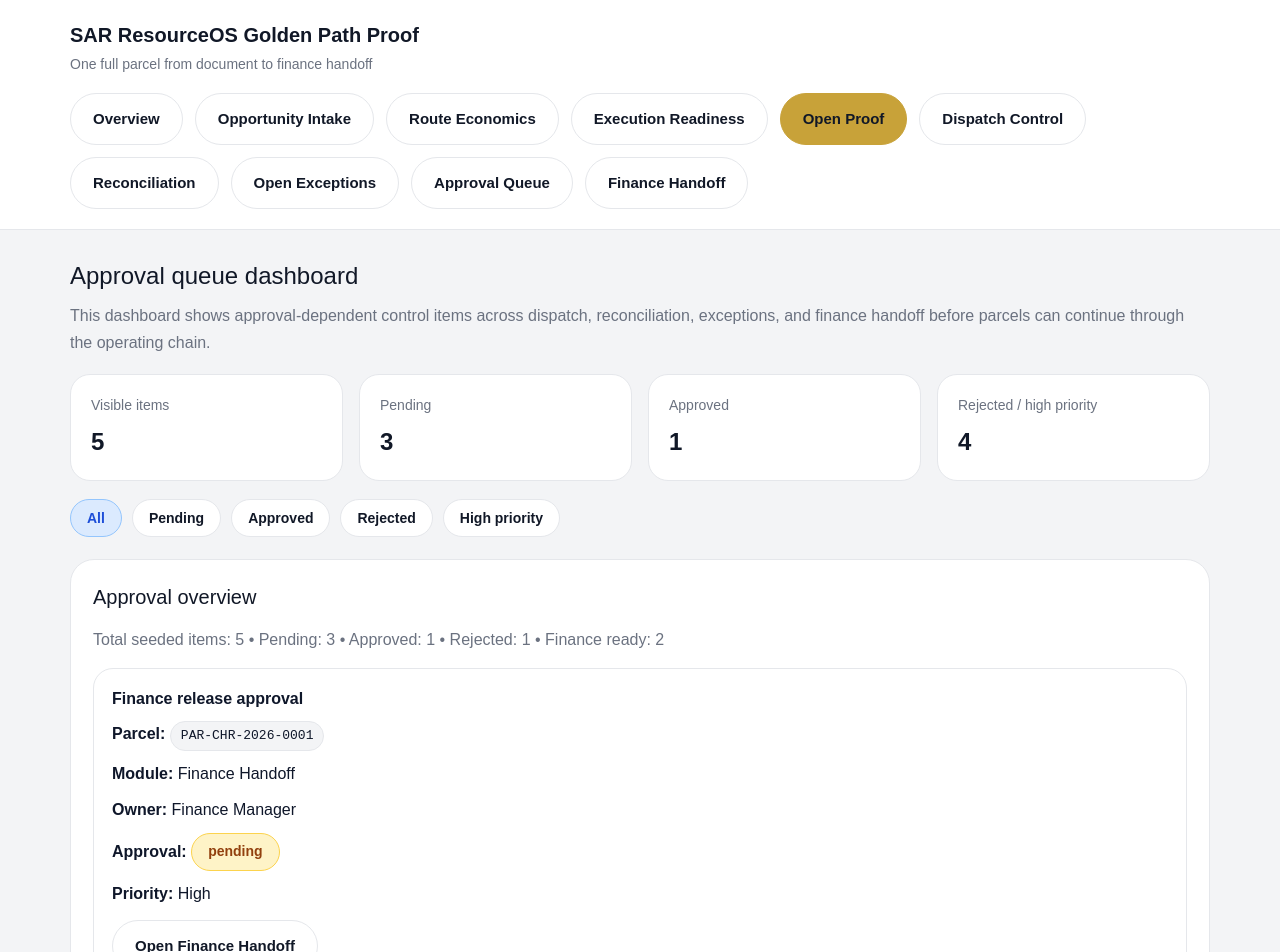
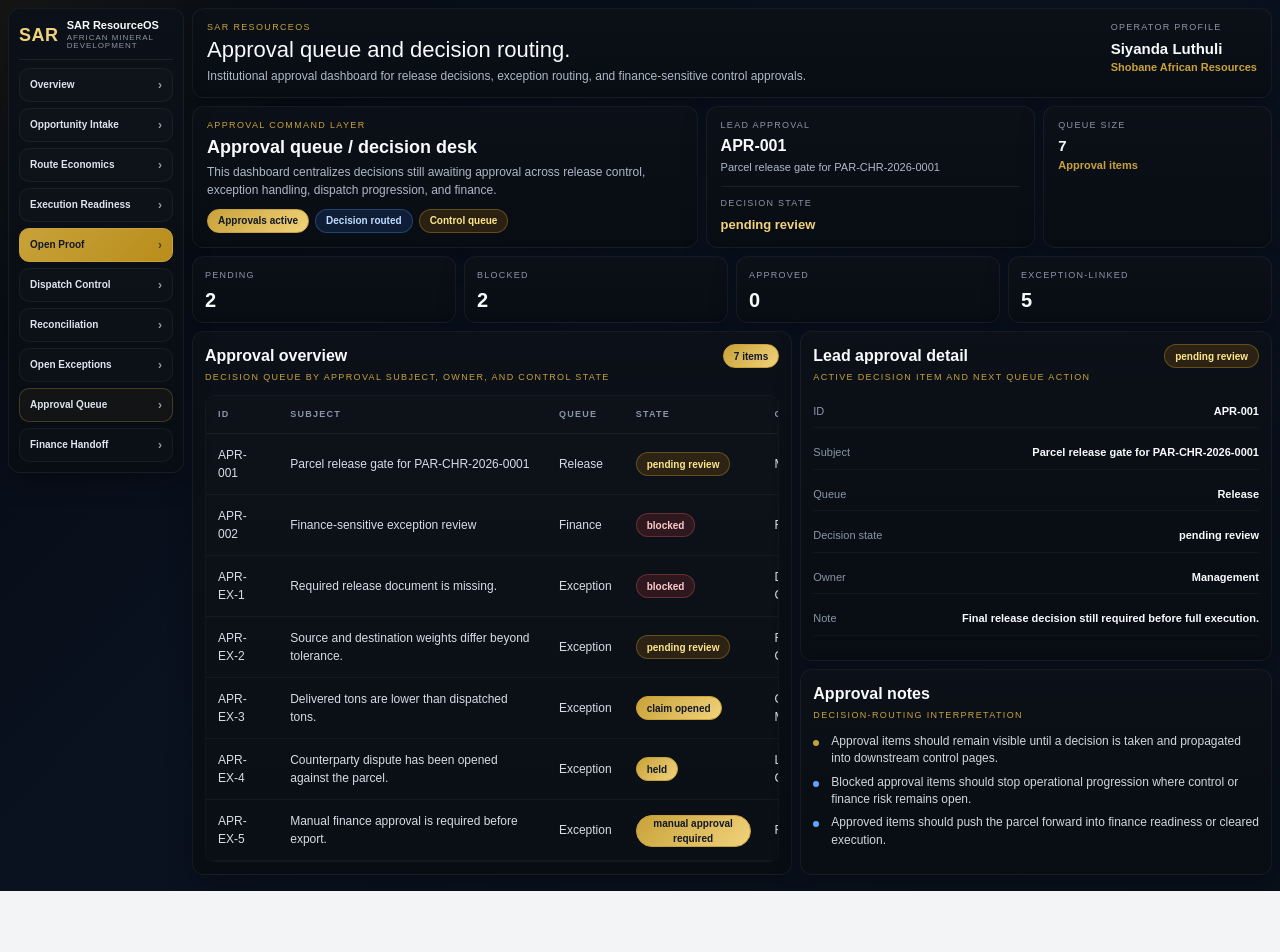
Before and after one commit to shobanesiyanda/sar-resourceos-golden-path-proof, a Next.js app: page /approval-queue in a window 1280 px wide. Shown: the top 952 px of the page. After the commit the page ends 891 px from the top, so only its background shows below. Built offline with nearby package versions, Linux system fonts and the light colour scheme.

Commit message:
Refactor ApprovalQueuePage with new components and logic
Refactor ApprovalQueuePage to use ExecutiveShell and update approval item structure.

```diff
--- a/app/approval-queue/page.tsx
+++ b/app/approval-queue/page.tsx
@@ -1,192 +1,216 @@
-import Header from "../../components/Header";
-import { getApprovalQueueData } from "../../lib/approvalQueue";
+import ExecutiveShell from "../../components/ExecutiveShell";
+import { getExceptions } from "../../lib/exceptions";
+import { getGoldenPathParcel } from "../../lib/goldenPath";
 
 type ApprovalItem = {
   id: string;
-  parcelId: string;
-  module: string;
-  requestType: string;
+  subject: string;
+  queue: string;
+  decisionState: string;
   owner: string;
-  approvalState: string;
-  priority: string;
-  submittedAt: string;
-  blocker: string;
-  nextAction: string;
-  linkedRoute: string;
+  note: string;
 };
 
-export default function ApprovalQueuePage({
-  searchParams,
-}: {
-  searchParams?: { filter?: string };
-}) {
-  const data = getApprovalQueueData();
-  const summary = data.summary;
-  const activeFilter = searchParams?.filter || "All";
+function chipClass(value?: string) {
+  const v = String(value || "").toLowerCase();
 
-  const filters = ["All", "Pending", "Approved", "Rejected", "High priority"];
-
-  const filteredItems =
-    activeFilter === "All"
-      ? data.items
-      : activeFilter === "Pending"
-      ? data.items.filter((item) => item.approvalState === "pending")
-      : activeFilter === "Approved"
-      ? data.items.filter((item) => item.approvalState === "approved")
-      : activeFilter === "Rejected"
-      ? data.items.filter((item) => item.approvalState === "rejected")
-      : activeFilter === "High priority"
-      ? data.items.filter((item) => item.priority === "High")
-      : data.items;
-
-  function badgeClass(value: string) {
-    if (value === "rejected") return "badge badge-blocked";
-    if (value === "pending") return "badge badge-pending";
-    if (value === "approved") return "badge badge-approval";
-    return "badge";
+  if (v.includes("approved") || v.includes("cleared")) return "bb-chip-blue";
+  if (v.includes("pending") || v.includes("review")) return "bb-chip-amber";
+  if (v.includes("rejected") || v.includes("blocked")) return "bb-chip-red";
+  return "bb-chip-gold";
 }
 
-  function moduleHref(item: ApprovalItem) {
-    if (item.linkedRoute === "/finance-handoff") {
-      return item.approvalState === "approved"
-        ? "/finance-handoff?filter=Ready%20for%20finance"
-        : "/finance-handoff?filter=Pending%20approval";
+function buildApprovalItems(parcel: any, exceptions: any[]): ApprovalItem[] {
+  const parcelId = String(parcel?.parcelId || "PAR-CHR-2026-0001");
+
+  const seededFromExceptions = (exceptions || []).map((item: any, index: number) => ({
+    id: String(item?.exceptionId || `APR-EX-${index + 1}`),
+    subject: String(item?.title || item?.reason || "Exception approval item"),
+    queue: "Exception",
+    decisionState: String(item?.status || "pending review"),
+    owner: String(item?.owner || item?.assignedTo || "Operations"),
+    note: `Linked to parcel ${parcelId}`,
+  }));
+
+  if (seededFromExceptions.length > 0) {
+    return [
+      {
+        id: "APR-001",
+        subject: `Parcel release gate for ${parcelId}`,
+        queue: "Release",
+        decisionState: "pending review",
+        owner: "Management",
+        note: "Final release decision still required before full execution.",
+      },
+      {
+        id: "APR-002",
+        subject: "Finance-sensitive exception review",
+        queue: "Finance",
+        decisionState: "blocked",
+        owner: "Finance Control",
+        note: "Finance-blocked alerts still need sign-off or resolution.",
+      },
+      ...seededFromExceptions,
+    ];
   }
 
-    if (item.linkedRoute === "/reconciliation") {
-      return "/reconciliation?filter=Pending%20review";
+  return [
+    {
+      id: "APR-001",
+      subject: `Parcel release gate for ${parcelId}`,
+      queue: "Release",
+      decisionState: "pending review",
+      owner: "Management",
+      note: "Final release decision still required before full execution.",
+    },
+    {
+      id: "APR-002",
+      subject: "Finance-sensitive exception review",
+      queue: "Finance",
+      decisionState: "blocked",
+      owner: "Finance Control",
+      note: "Finance-blocked alerts still need sign-off or resolution.",
+    },
+    {
+      id: "APR-003",
+      subject: "Dispatch escalation hold",
+      queue: "Dispatch",
+      decisionState: "pending review",
+      owner: "Operations",
+      note: "Movement escalation requires approval release.",
+    },
+  ];
 }
 
-    if (item.linkedRoute === "/exceptions") {
-      return "/exceptions?filter=Pending%20review";
-    }
+export default function ApprovalQueuePage() {
+  const exceptionsData: any = getExceptions();
+  const goldenPathData: any = getGoldenPathParcel();
 
-    if (item.linkedRoute === "/dispatch-control") {
-      return item.approvalState === "rejected"
-        ? "/dispatch-control?filter=Held"
-        : "/dispatch-control";
-    }
+  const parcel: any = goldenPathData?.parcel || {};
+  const exceptions: any[] = exceptionsData?.exceptions || [];
+  const approvalItems = buildApprovalItems(parcel, exceptions);
 
-    return item.linkedRoute;
-  }
+  const pending = approvalItems.filter((item) =>
+    String(item.decisionState).toLowerCase().includes("pending")
+  ).length;
 
-  function moduleLabel(item: ApprovalItem) {
-    if (item.linkedRoute === "/finance-handoff") return "Open Finance Handoff";
-    if (item.linkedRoute === "/reconciliation") return "Open Reconciliation";
-    if (item.linkedRoute === "/exceptions") return "Open Exceptions";
-    if (item.linkedRoute === "/dispatch-control") return "Open Dispatch Control";
-    return "Open Module";
-  }
+  const blocked = approvalItems.filter((item) =>
+    String(item.decisionState).toLowerCase().includes("blocked")
+  ).length;
 
-  const visibleTotal = filteredItems.length;
-  const visiblePending = filteredItems.filter((item) => item.approvalState === "pending").length;
-  const visibleApproved = filteredItems.filter((item) => item.approvalState === "approved").length;
-  const visibleRejected = filteredItems.filter((item) => item.approvalState === "rejected").length;
-  const visibleHighPriority = filteredItems.filter((item) => item.priority === "High").length;
+  const approved = approvalItems.filter((item) =>
+    String(item.decisionState).toLowerCase().includes("approved")
+  ).length;
+
+  const leadItem =
+    approvalItems.find((item) =>
+      ["blocked", "pending review"].includes(
+        String(item.decisionState).toLowerCase()
+      )
+    ) || approvalItems[0];
 
   return (
-    <>
-      <Header />
+    <ExecutiveShell
+      activeHref="/approval-queue"
+      title="Approval queue and decision routing."
+      subtitle="Institutional approval dashboard for release decisions, exception routing, and finance-sensitive control approvals."
+    >
+      <div className="bb-command-grid">
+        <section className="bb-command-panel">
+          <div className="bb-command-eyebrow">Approval command layer</div>
+          <div className="bb-command-title">Approval queue / decision desk</div>
+          <p className="bb-command-text">
+            This dashboard centralizes decisions still awaiting approval across
+            release control, exception handling, dispatch progression, and finance.
+          </p>
 
-      <section className="section">
-        <div className="container">
-          <div className="head">
-            <div>
-              <h2>Approval queue dashboard</h2>
-              <p className="muted">
-                This dashboard shows approval-dependent control items across dispatch,
-                reconciliation, exceptions, and finance handoff before parcels can continue
-                through the operating chain.
-              </p>
+          <div className="bb-command-tags">
+            <span className="bb-chip bb-chip-gold">Approvals active</span>
+            <span className="bb-chip bb-chip-blue">Decision routed</span>
+            <span className="bb-chip bb-chip-amber">Control queue</span>
+          </div>
+        </section>
+
+        <section className="bb-command-side">
+          <div className="bb-command-side-block">
+            <div className="bb-side-label">Lead approval</div>
+            <div className="bb-side-value">{leadItem?.id || "No item"}</div>
+            <div className="bb-side-sub">{leadItem?.subject || "—"}</div>
+          </div>
+
+          <div className="bb-command-side-divider" />
+
+          <div className="bb-command-side-block">
+            <div className="bb-side-label">Decision state</div>
+            <div className="bb-side-state">{leadItem?.decisionState || "clear"}</div>
+          </div>
+        </section>
+
+        <aside className="bb-operator-card">
+          <div className="bb-user-role">Queue size</div>
+          <div className="bb-user-name">{approvalItems.length}</div>
+          <div className="bb-user-org">Approval items</div>
+        </aside>
+      </div>
+
+      <div className="bb-grid bb-grid-kpis">
+        <div className="bb-kpi-card">
+          <div className="bb-kpi-label">Pending</div>
+          <div className="bb-kpi-value">{pending}</div>
+        </div>
+        <div className="bb-kpi-card">
+          <div className="bb-kpi-label">Blocked</div>
+          <div className="bb-kpi-value">{blocked}</div>
+        </div>
+        <div className="bb-kpi-card">
+          <div className="bb-kpi-label">Approved</div>
+          <div className="bb-kpi-value">{approved}</div>
+        </div>
+        <div className="bb-kpi-card">
+          <div className="bb-kpi-label">Exception-linked</div>
+          <div className="bb-kpi-value">{exceptions.length}</div>
         </div>
       </div>
 
-          <div className="kpis">
-            <div className="kpi">
-              <div className="label">Visible items</div>
-              <div className="value">{visibleTotal}</div>
-            </div>
-            <div className="kpi">
-              <div className="label">Pending</div>
-              <div className="value">{visiblePending}</div>
-            </div>
-            <div className="kpi">
-              <div className="label">Approved</div>
-              <div className="value">{visibleApproved}</div>
-            </div>
-            <div className="kpi">
-              <div className="label">Rejected / high priority</div>
-              <div className="value">{visibleRejected + visibleHighPriority}</div>
+      <div className="bb-grid bb-grid-main">
+        <section className="bb-panel">
+          <div className="bb-panel-head">
+            <div>
+              <div className="bb-panel-title">Approval overview</div>
+              <div className="bb-panel-subtitle">
+                Decision queue by approval subject, owner, and control state
               </div>
             </div>
-
-          <div
-            style={{
-              display: "flex",
-              gap: 10,
-              flexWrap: "wrap",
-              marginTop: 18,
-              marginBottom: 6,
-            }}
-          >
-            {filters.map((filter) => (
-              <a
-                key={filter}
-                href={
-                  filter === "All"
-                    ? "/approval-queue"
-                    : `/approval-queue?filter=${encodeURIComponent(filter)}`
-                }
-                className={filter === activeFilter ? "badge badge-approval" : "badge"}
-              >
-                {filter}
-              </a>
-            ))}
+            <span className="bb-chip bb-chip-gold">{approvalItems.length} items</span>
           </div>
 
-          <div className="card" style={{ marginTop: 22 }}>
-            <h3>Approval overview</h3>
-            <p className="muted">
-              Total seeded items: {summary.totalItems} • Pending: {summary.pendingApproval} •
-              Approved: {summary.approved} • Rejected: {summary.rejected} • Finance ready:{" "}
-              {summary.financeReady}
-            </p>
-
-            {filteredItems.length === 0 ? (
-              <div style={{ marginTop: 16 }}>
-                <p className="muted">No approval records match the selected filter.</p>
-              </div>
-            ) : (
-              <>
-                <div className="desktop-exception-table">
-                  <table>
+          <div className="bb-table-wrap">
+            <table className="bb-table">
               <thead>
                 <tr>
-                        <th>Parcel</th>
-                        <th>Module</th>
-                        <th>Request</th>
+                  <th>ID</th>
+                  <th>Subject</th>
+                  <th>Queue</th>
+                  <th>State</th>
                   <th>Owner</th>
-                        <th>Approval</th>
-                        <th>Priority</th>
-                        <th>Open</th>
+                  <th />
                 </tr>
               </thead>
               <tbody>
-                      {filteredItems.map((item) => (
+                {approvalItems.map((item) => (
                   <tr key={item.id}>
+                    <td>{item.id}</td>
+                    <td>{item.subject}</td>
+                    <td>{item.queue}</td>
                     <td>
-                            <span className="code">{item.parcelId}</span>
+                      <span className={`bb-chip ${chipClass(item.decisionState)}`}>
+                        {item.decisionState}
+                      </span>
                     </td>
-                          <td>{item.module}</td>
-                          <td>{item.requestType}</td>
                     <td>{item.owner}</td>
                     <td>
-                            <span className={badgeClass(item.approvalState)}>{item.approvalState}</span>
-                          </td>
-                          <td>{item.priority}</td>
-                          <td>
-                            <a className="btn" href={moduleHref(item)}>
-                              {moduleLabel(item)}
+                      <a href="/finance-handoff" className="bb-table-action">
+                        Open
                       </a>
                     </td>
                   </tr>
@@ -194,91 +218,86 @@ export default function ApprovalQueuePage({
               </tbody>
             </table>
           </div>
+        </section>
 
-                <div className="mobile-exception-list">
-                  {filteredItems.map((item) => (
-                    <div className="mobile-exception-card" key={item.id}>
-                      <strong>{item.requestType}</strong>
-                      <div className="row">
-                        <strong>Parcel:</strong> <span className="code">{item.parcelId}</span>
-                      </div>
-                      <div className="row">
-                        <strong>Module:</strong> {item.module}
-                      </div>
-                      <div className="row">
-                        <strong>Owner:</strong> {item.owner}
-                      </div>
-                      <div className="row">
-                        <strong>Approval:</strong>{" "}
-                        <span className={badgeClass(item.approvalState)}>{item.approvalState}</span>
-                      </div>
-                      <div className="row">
-                        <strong>Priority:</strong> {item.priority}
-                      </div>
-                      <div style={{ display: "flex", gap: 12, flexWrap: "wrap", marginTop: 14 }}>
-                        <a className="btn" href={moduleHref(item)}>
-                          {moduleLabel(item)}
-                        </a>
+        <div className="bb-stack">
+          <section className="bb-panel">
+            <div className="bb-panel-head">
+              <div>
+                <div className="bb-panel-title">Lead approval detail</div>
+                <div className="bb-panel-subtitle">
+                  Active decision item and next queue action
                 </div>
               </div>
-                  ))}
-                </div>
-              </>
-            )}
+              <span className={`bb-chip ${chipClass(leadItem?.decisionState)}`}>
+                {leadItem?.decisionState || "pending review"}
+              </span>
             </div>
 
-          <div className="card" style={{ marginTop: 22 }}>
-            <h3>Approval action queue</h3>
-
-            {filteredItems.length === 0 ? (
-              <p className="muted">No approval action items match the selected filter.</p>
-            ) : (
-              <div className="step-list">
-                {filteredItems.map((item) => (
-                  <div className="step" key={item.id}>
-                    <div className="step-top">
-                      <div>
-                        <strong>{item.requestType}</strong>
-                        <div className="muted" style={{ marginTop: 6 }}>
-                          Parcel: <span className="code">{item.parcelId}</span> • Module: {item.module}
+            <div className="bb-metric-list">
+              <div className="bb-metric-row">
+                <span>ID</span>
+                <strong>{leadItem?.id || "—"}</strong>
               </div>
+              <div className="bb-metric-row">
+                <span>Subject</span>
+                <strong>{leadItem?.subject || "—"}</strong>
               </div>
-                      <span className={badgeClass(item.approvalState)}>{item.approvalState}</span>
+              <div className="bb-metric-row">
+                <span>Queue</span>
+                <strong>{leadItem?.queue || "—"}</strong>
               </div>
-
-                    <ul className="clean">
-                      <li>
-                        <strong>Owner:</strong> {item.owner}
-                      </li>
-                      <li>
-                        <strong>Priority:</strong> {item.priority}
-                      </li>
-                      <li>
-                        <strong>Submitted at:</strong> {item.submittedAt}
-                      </li>
-                      <li>
-                        <strong>Blocker:</strong> {item.blocker}
-                      </li>
-                      <li>
-                        <strong>Next action:</strong> {item.nextAction}
-                      </li>
-                    </ul>
-
-                    <div style={{ display: "flex", gap: 12, flexWrap: "wrap", marginTop: 16 }}>
-                      <a className="btn" href={`/golden-path?parcelId=${encodeURIComponent(item.parcelId)}`}>
-                        View Parcel
-                      </a>
-                      <a className="btn" href={moduleHref(item)}>
-                        {moduleLabel(item)}
-                      </a>
+              <div className="bb-metric-row">
+                <span>Decision state</span>
+                <strong>{leadItem?.decisionState || "—"}</strong>
               </div>
+              <div className="bb-metric-row">
+                <span>Owner</span>
+                <strong>{leadItem?.owner || "—"}</strong>
               </div>
-                ))}
-              </div>
-            )}
+              <div className="bb-metric-row">
+                <span>Note</span>
+                <strong>{leadItem?.note || "—"}</strong>
               </div>
             </div>
           </section>
-    </>
+
+          <section className="bb-panel">
+            <div className="bb-panel-head">
+              <div>
+                <div className="bb-panel-title">Approval notes</div>
+                <div className="bb-panel-subtitle">
+                  Decision-routing interpretation
+                </div>
+              </div>
+            </div>
+
+            <div className="bb-notes">
+              <div className="bb-note">
+                <div className="bb-note-dot is-gold" />
+                <div className="bb-note-text">
+                  Approval items should remain visible until a decision is taken
+                  and propagated into downstream control pages.
+                </div>
+              </div>
+              <div className="bb-note">
+                <div className="bb-note-dot" />
+                <div className="bb-note-text">
+                  Blocked approval items should stop operational progression where
+                  control or finance risk remains open.
+                </div>
+              </div>
+              <div className="bb-note">
+                <div className="bb-note-dot" />
+                <div className="bb-note-text">
+                  Approved items should push the parcel forward into finance
+                  readiness or cleared execution.
+                </div>
+              </div>
+            </div>
+          </section>
+        </div>
+      </div>
+    </ExecutiveShell>
   );
 }
```
Lines whose indentation alone changed are shown as unchanged.
